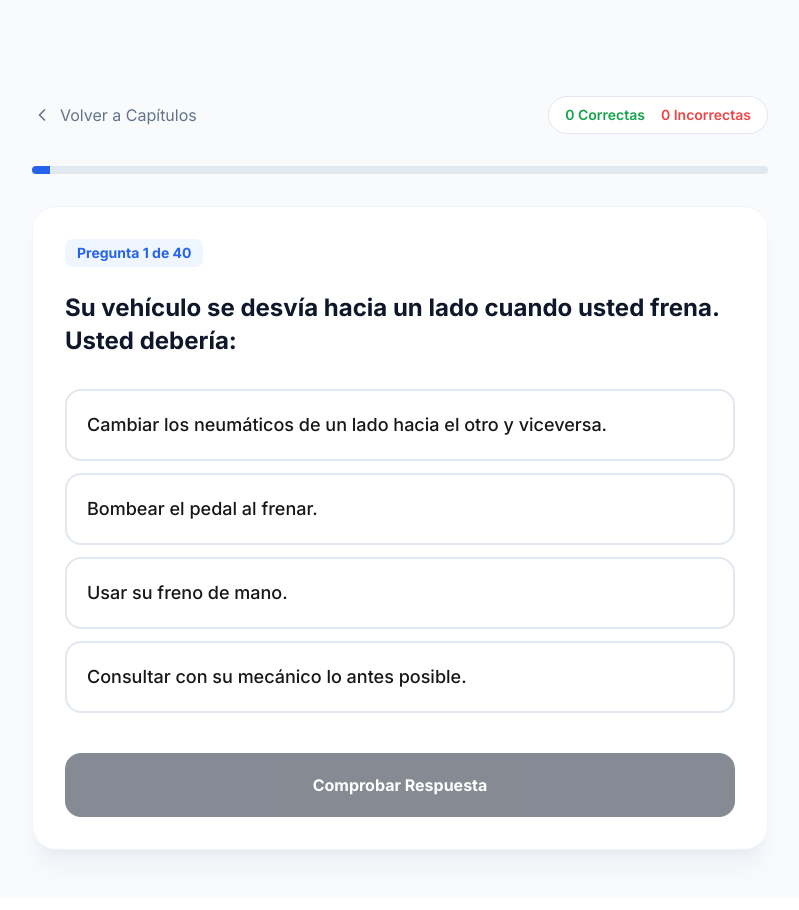
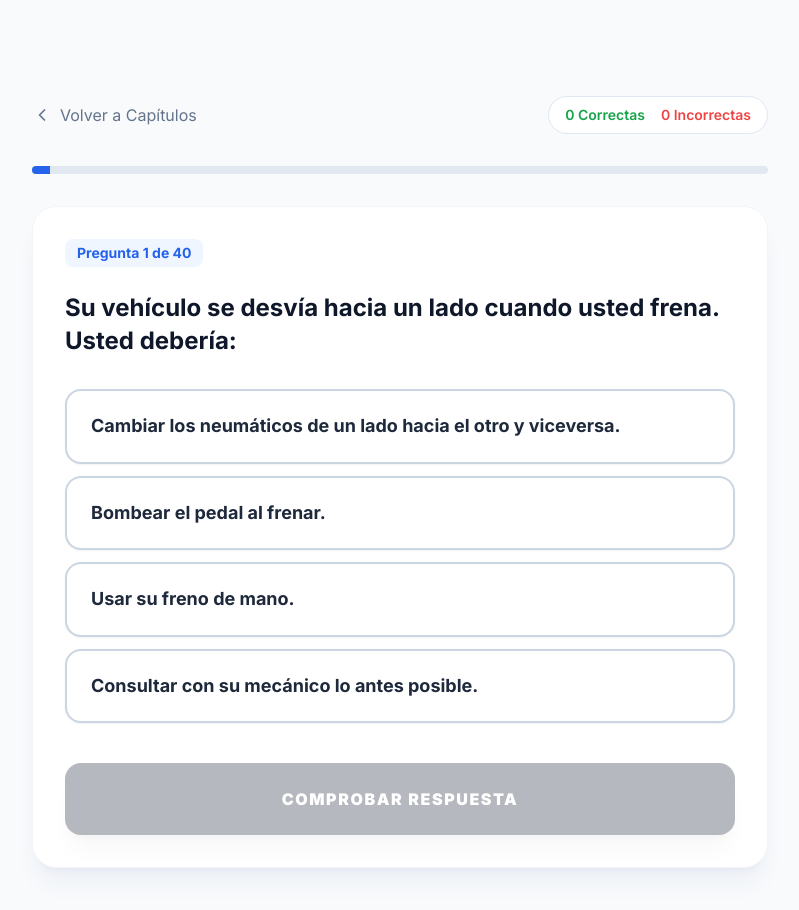
Before and after one commit to kulhunter/Academiafuturo, a Next.js app: page /estudio/1-40 in a window 1280 px wide. Shown: the top 910 px of the page, without its empty margins (240-1039 px from the left). Built offline with nearby package versions, Linux system fonts and the light colour scheme.

Commit message:
UI: improved contrast in study section (darker text and borders)

```diff
--- a/src/app/estudio/[range]/RangeStudyClient.tsx
+++ b/src/app/estudio/[range]/RangeStudyClient.tsx
@@ -138,18 +138,18 @@ export default function RangeStudyClient({ initialQuestions }: RangeStudyClientP
 
           <div className="grid gap-3">
             {currentQuestion.opciones.map((op, idx) => {
-              let variant = "border-slate-200 hover:border-blue-200 hover:bg-blue-50/50";
+              let variant = "border-slate-300 text-slate-800 bg-white hover:border-blue-400 hover:bg-blue-50/50";
 
               if (showResult) {
                 if (isCorrectOption(idx)) {
-                  variant = "bg-green-50 border-green-500 text-green-700 ring-1 ring-green-500";
+                  variant = "bg-green-100 border-green-600 text-green-900 ring-2 ring-green-600";
                 } else if (isSelected(idx)) {
-                  variant = "bg-red-50 border-red-500 text-red-700 ring-1 ring-red-500";
+                  variant = "bg-red-100 border-red-600 text-red-900 ring-2 ring-red-600";
                 } else {
-                  variant = "opacity-50 border-slate-200";
+                  variant = "opacity-40 border-slate-200 text-slate-400";
                 }
               } else if (isSelected(idx)) {
-                variant = "bg-blue-600 border-blue-600 text-white shadow-lg shadow-blue-600/20";
+                variant = "bg-blue-700 border-blue-700 text-white shadow-xl shadow-blue-700/30";
               }
 
               return (
@@ -157,9 +157,9 @@ export default function RangeStudyClient({ initialQuestions }: RangeStudyClientP
                   key={idx}
                   onClick={() => handleOptionClick(idx)}
                   disabled={showResult}
-                  className={`w-full text-left p-5 rounded-2xl border-2 transition-all flex items-center justify-between group ${variant}`}
+                  className={`w-full text-left p-6 rounded-2xl border-2 transition-all flex items-center justify-between group shadow-sm ${variant}`}
                 >
-                  <span className="font-medium text-lg">{op}</span>
+                  <span className="font-bold text-lg leading-tight">{op}</span>
                   {showResult && isCorrectOption(idx) && (
                     <Check className="w-6 h-6 shrink-0" />
                   )}
@@ -177,7 +177,7 @@ export default function RangeStudyClient({ initialQuestions }: RangeStudyClientP
               <button
                 onClick={checkAnswer}
                 disabled={selectedOptions.length === 0}
-                className="flex-1 bg-slate-900 text-white font-bold py-5 rounded-2xl hover:bg-slate-800 disabled:opacity-50 disabled:cursor-not-allowed transition-all"
+                className="flex-1 bg-slate-900 text-white font-black py-6 rounded-2xl hover:bg-blue-700 disabled:opacity-30 disabled:cursor-not-allowed transition-all uppercase tracking-widest shadow-xl"
               >
                 Comprobar Respuesta
               </button>
```
